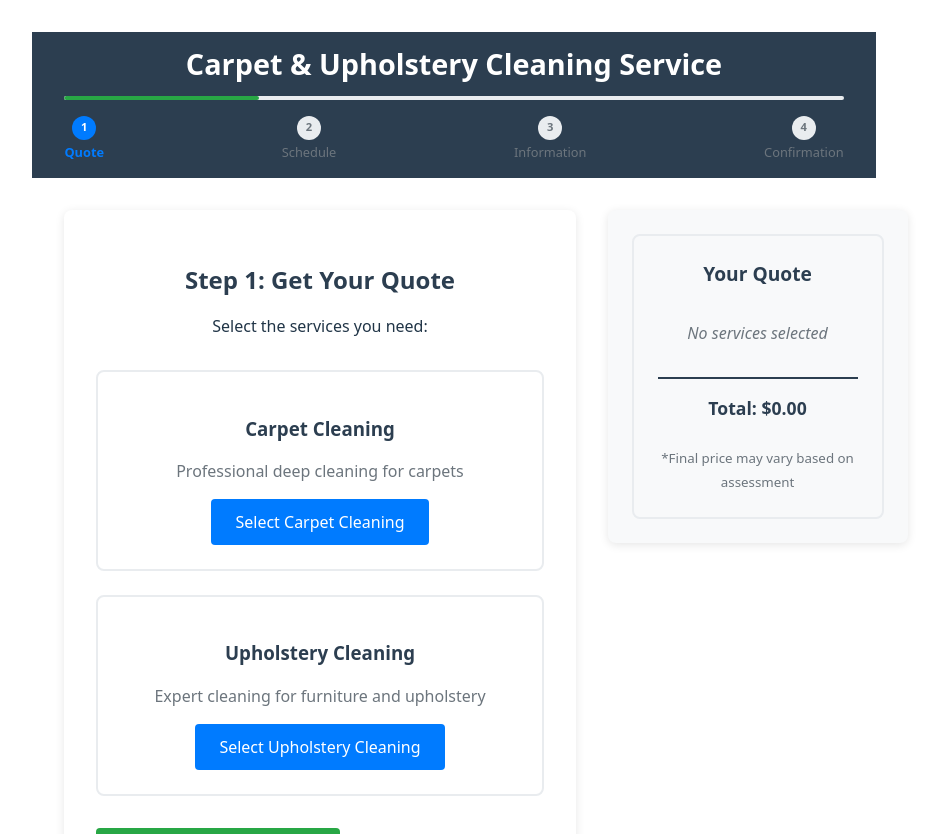
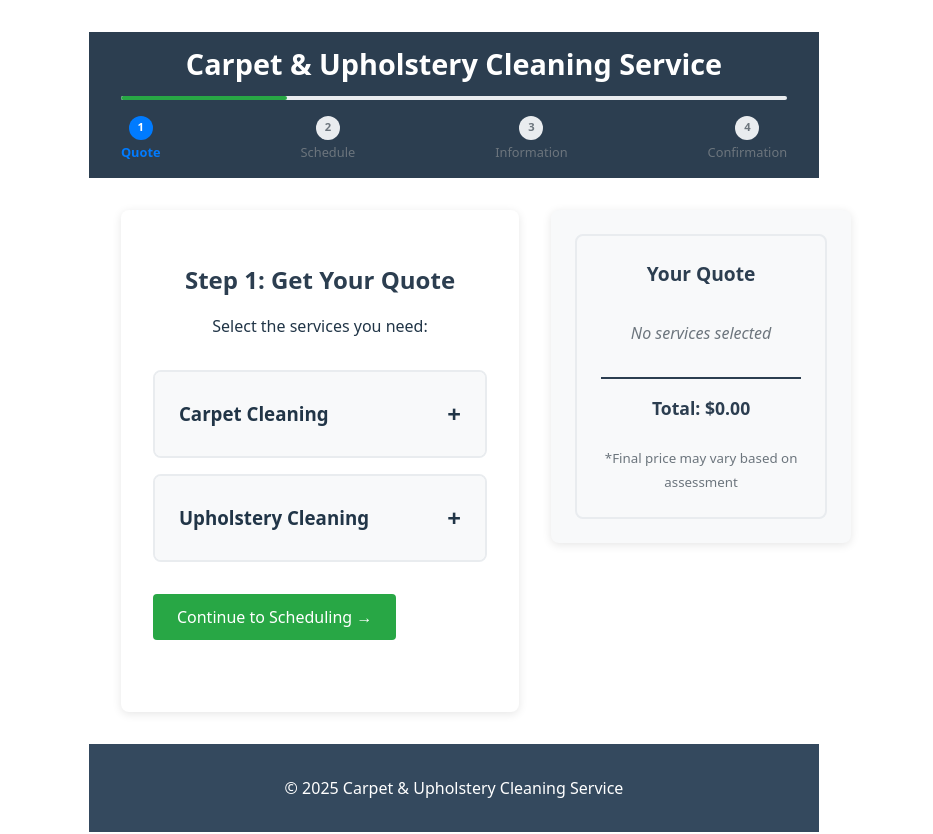
Before and after one commit to WeishiBYU/StockerV1, a React app: page /quote in a window 1280 px wide. Shown: the top 834 px of the page, without its empty margins (186-1119 px from the left). Built offline with nearby package versions, Linux system fonts and the light colour scheme; the HTML template or start-up script is replaced by a standard one.

Commit message:
Working and current

```diff
--- a/src/components/stage1/QuoteForm.css
+++ b/src/components/stage1/QuoteForm.css
@@ -3,47 +3,148 @@
   margin-bottom: 0.5rem;
 }
 
-.service-options {
-  display: grid;
-  grid-template-columns: repeat(auto-fit, minmax(250px, 1fr));
-  gap: 1.5rem;
+.service-accordions {
   margin: 2rem 0;
 }
 
-.service-card {
+.accordion-item {
   border: 2px solid #e9ecef;
   border-radius: 8px;
+  margin-bottom: 1rem;
+  overflow: hidden;
+}
+
+.accordion-header {
+  display: flex;
+  justify-content: space-between;
+  align-items: center;
   padding: 1.5rem;
+  background-color: #f8f9fa;
+  cursor: pointer;
+  transition: background-color 0.3s ease;
+  user-select: none;
+}
+
+.accordion-header:hover {
+  background-color: #e9ecef;
+}
+
+.accordion-header.active {
+  background-color: #007bff;
+  color: white;
+}
+
+.accordion-header h3 {
+  margin: 0;
+  color: inherit;
+}
+
+.accordion-icon {
+  font-size: 1.5rem;
+  font-weight: bold;
+  transition: transform 0.3s ease;
+}
+
+.accordion-content {
+  padding: 1.5rem;
+  background-color: white;
+  border-top: 1px solid #e9ecef;
+}
+
+.accordion-content p {
+  margin-bottom: 1rem;
+  color: #6c757d;
+}
+
+.carpet-services-table,
+.upholstery-services-table {
+  overflow-x: auto;
+}
+
+.carpet-services-table table,
+.upholstery-services-table table {
+  width: 100%;
+  border-collapse: collapse;
+  margin-top: 1rem;
+}
+
+.carpet-services-table th,
+.carpet-services-table td,
+.upholstery-services-table th,
+.upholstery-services-table td {
+  padding: 1rem;
   text-align: center;
+  border: 1px solid #e9ecef;
+}
+
+.carpet-services-table th,
+.upholstery-services-table th {
+  background-color: #f8f9fa;
+  font-weight: 600;
+  color: #2c3e50;
+}
+
+.carpet-services-table .area-label,
+.upholstery-services-table .furniture-label {
+  text-align: left;
+  font-weight: 500;
+  color: #2c3e50;
+}
+
+.quantity-input {
+  width: 60px;
+  padding: 0.5rem;
+  border: 2px solid #e9ecef;
+  border-radius: 4px;
+  text-align: center;
+  font-size: 1rem;
+  font-weight: 500;
   transition: border-color 0.3s ease;
 }
 
-.service-card:hover {
+.quantity-input:focus {
+  outline: none;
   border-color: #007bff;
+  box-shadow: 0 0 0 2px rgba(0, 123, 255, 0.25);
 }
 
-.service-card h3 {
-  color: #2c3e50;
-  margin-bottom: 0.5rem;
+.quantity-input::-webkit-outer-spin-button,
+.quantity-input::-webkit-inner-spin-button {
+  -webkit-appearance: none;
+  margin: 0;
 }
 
-.service-card p {
-  color: #6c757d;
-  margin-bottom: 1rem;
+.quantity-input[type=number] {
+  appearance: textfield;
+  -moz-appearance: textfield;
 }
 
-.service-button {
-  background-color: #007bff;
-  color: white;
-  border: none;
-  padding: 0.75rem 1.5rem;
+.upholstery-options {
+  display: grid;
+  grid-template-columns: repeat(auto-fit, minmax(200px, 1fr));
+  gap: 1rem;
+  margin-top: 1rem;
+}
+
+.checkbox-label {
+  display: flex;
+  align-items: center;
+  gap: 0.5rem;
+  padding: 0.75rem;
+  border: 1px solid #e9ecef;
   border-radius: 4px;
   cursor: pointer;
   transition: background-color 0.3s ease;
 }
 
-.service-button:hover {
-  background-color: #0056b3;
+.checkbox-label:hover {
+  background-color: #f8f9fa;
+}
+
+.checkbox-label input[type="checkbox"] {
+  width: 16px;
+  height: 16px;
+  accent-color: #007bff;
 }
 
 .form-navigation {
--- a/src/components/stage1/QuoteForm.jsx
+++ b/src/components/stage1/QuoteForm.jsx
@@ -1,12 +1,68 @@
-import React from 'react';
+import React, { useState } from 'react';
 import { useNavigate } from 'react-router-dom';
 import './QuoteForm.css';
 
 const QuoteForm = () => {
   const navigate = useNavigate();
+  const [openAccordion, setOpenAccordion] = useState(null);
+  const [carpetServices, setCarpetServices] = useState({
+    rooms: { cleaned: 0, deodorized: 0, stains: 0 },
+    halls: { cleaned: 0, deodorized: 0, stains: 0 },
+    staircases: { cleaned: 0, deodorized: 0, stains: 0 },
+    walkInClosets: { cleaned: 0, deodorized: 0, stains: 0 },
+    landings: { cleaned: 0, deodorized: 0, stains: 0 }
+  });
+
+  const [upholsteryServices, setUpholsteryServices] = useState({
+    sofas: { cleaned: 0, deodorized: 0, stains: 0 },
+    sectionals: { cleaned: 0, deodorized: 0, stains: 0 },
+    loveSeats: { cleaned: 0, deodorized: 0, stains: 0 },
+    chairs: { cleaned: 0, deodorized: 0, stains: 0 }
+  });
 
   const handleNext = () => {
     navigate('/schedule');
+  };
+
+  const toggleAccordion = (service) => {
+    setOpenAccordion(openAccordion === service ? null : service);
+  };
+
+  const handleCarpetServiceChange = (area, serviceType, value) => {
+    const numValue = Math.max(0, parseInt(value) || 0);
+    setCarpetServices(prev => ({
+      ...prev,
+      [area]: {
+        ...prev[area],
+        [serviceType]: numValue
+      }
+    }));
+  };
+
+  const handleUpholsteryServiceChange = (furniture, serviceType, value) => {
+    const numValue = Math.max(0, parseInt(value) || 0);
+    setUpholsteryServices(prev => ({
+      ...prev,
+      [furniture]: {
+        ...prev[furniture],
+        [serviceType]: numValue
+      }
+    }));
+  };
+
+  const areaLabels = {
+    rooms: 'Rooms',
+    halls: 'Halls',
+    staircases: 'Staircases',
+    walkInClosets: 'Walk-in Closets',
+    landings: 'Landings'
+  };
+
+  const furnitureLabels = {
+    sofas: 'Sofas',
+    sectionals: 'Sectionals (per seat)',
+    loveSeats: 'Love Seats',
+    chairs: 'Chairs'
   };
 
   return (
@@ -14,17 +70,133 @@ const QuoteForm = () => {
       <h2>Step 1: Get Your Quote</h2>
       <p>Select the services you need:</p>
 
-      <div className="service-options">
-        <div className="service-card">
-          <h3>Carpet Cleaning</h3>
-          <p>Professional deep cleaning for carpets</p>
-          <button className="service-button">Select Carpet Cleaning</button>
+      <div className="service-accordions">
+        {/* Carpet Cleaning Accordion */}
+        <div className="accordion-item">
+          <div
+            className={`accordion-header ${openAccordion === 'carpet' ? 'active' : ''}`}
+            onClick={() => toggleAccordion('carpet')}
+          >
+            <h3>Carpet Cleaning</h3>
+            <span className="accordion-icon">{openAccordion === 'carpet' ? '−' : '+'}</span>
+          </div>
+
+          {openAccordion === 'carpet' && (
+            <div className="accordion-content">
+              <p>Select areas and services for carpet cleaning:</p>
+
+              <div className="carpet-services-table">
+                <table>
+                  <thead>
+                    <tr>
+                      <th>Area</th>
+                      <th>Cleaned</th>
+                      <th>Deodorized</th>
+                      <th>Stain Removal</th>
+                    </tr>
+                  </thead>
+                  <tbody>
+                    {Object.keys(carpetServices).map((area) => (
+                      <tr key={area}>
+                        <td className="area-label">{areaLabels[area]}</td>
+                        <td>
+                          <input
+                            type="number"
+                            min="0"
+                            value={carpetServices[area].cleaned}
+                            onChange={(e) => handleCarpetServiceChange(area, 'cleaned', e.target.value)}
+                            className="quantity-input"
+                          />
+                        </td>
+                        <td>
+                          <input
+                            type="number"
+                            min="0"
+                            value={carpetServices[area].deodorized}
+                            onChange={(e) => handleCarpetServiceChange(area, 'deodorized', e.target.value)}
+                            className="quantity-input"
+                          />
+                        </td>
+                        <td>
+                          <input
+                            type="number"
+                            min="0"
+                            value={carpetServices[area].stains}
+                            onChange={(e) => handleCarpetServiceChange(area, 'stains', e.target.value)}
+                            className="quantity-input"
+                          />
+                        </td>
+                      </tr>
+                    ))}
+                  </tbody>
+                </table>
+              </div>
+            </div>
+          )}
         </div>
 
-        <div className="service-card">
-          <h3>Upholstery Cleaning</h3>
-          <p>Expert cleaning for furniture and upholstery</p>
-          <button className="service-button">Select Upholstery Cleaning</button>
+        {/* Upholstery Cleaning Accordion */}
+        <div className="accordion-item">
+          <div
+            className={`accordion-header ${openAccordion === 'upholstery' ? 'active' : ''}`}
+            onClick={() => toggleAccordion('upholstery')}
+          >
+            <h3>Upholstery Cleaning</h3>
+            <span className="accordion-icon">{openAccordion === 'upholstery' ? '−' : '+'}</span>
+          </div>
+
+          {openAccordion === 'upholstery' && (
+            <div className="accordion-content">
+              <p>Select furniture and services for upholstery cleaning:</p>
+
+              <div className="upholstery-services-table">
+                <table>
+                  <thead>
+                    <tr>
+                      <th>Furniture Type</th>
+                      <th>Cleaned</th>
+                      <th>Deodorized</th>
+                      <th>Stain Removal</th>
+                    </tr>
+                  </thead>
+                  <tbody>
+                    {Object.keys(upholsteryServices).map((furniture) => (
+                      <tr key={furniture}>
+                        <td className="furniture-label">{furnitureLabels[furniture]}</td>
+                        <td>
+                          <input
+                            type="number"
+                            min="0"
+                            value={upholsteryServices[furniture].cleaned}
+                            onChange={(e) => handleUpholsteryServiceChange(furniture, 'cleaned', e.target.value)}
+                            className="quantity-input"
+                          />
+                        </td>
+                        <td>
+                          <input
+                            type="number"
+                            min="0"
+                            value={upholsteryServices[furniture].deodorized}
+                            onChange={(e) => handleUpholsteryServiceChange(furniture, 'deodorized', e.target.value)}
+                            className="quantity-input"
+                          />
+                        </td>
+                        <td>
+                          <input
+                            type="number"
+                            min="0"
+                            value={upholsteryServices[furniture].stains}
+                            onChange={(e) => handleUpholsteryServiceChange(furniture, 'stains', e.target.value)}
+                            className="quantity-input"
+                          />
+                        </td>
+                      </tr>
+                    ))}
+                  </tbody>
+                </table>
+              </div>
+            </div>
+          )}
         </div>
       </div>
 
```
